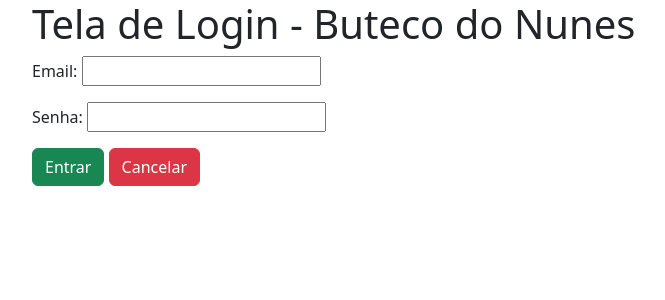
After one commit to leticiafernandap/lanchonetedonunestrabalho, a PHP site: page /login.php in a window 1280 px wide. The commit adds this page. Shown: the top 300 px of the page, without its empty margins (50-715 px from the left). Run offline with PHP 8.4, Linux system fonts and the light colour scheme.

Commit message:
atualizar

```diff
--- /dev/null
+++ b/login.php
@@ -0,0 +1,58 @@
+<?php
+
+    if(isset($_POST['email']) || isset($_POST['senha'])) {
+
+        if(strlen($_POST['email']) == 0 ) {
+            echo "Preencha seu email";
+        } else if (strlen($_POST['senha']) == 0) {
+            echo "Preencha sua senha";
+        } else {
+
+            $email = $mysqli->real_escape_string($_POST['email']);
+            $senha = $mysqli->real_escape_string($_POST['senha']);
+
+            $sql_code = "SELECT * FROM usuarios WHERE email = '$email' AND senha = '$senha' ";
+            $sql_code = $mysqli->query($sqli_code) or die("Falha na execução do código SQL: " . $mysqli->error);
+            $quantidade = $sql_query->num_rows;
+
+            if($quantidade == 1 ) {
+                $usuario = $sql_query->fetch_assoc();
+
+            } else {
+                echo "Falha ao logar! Email ou senha incorretos";
+            }
+        }
+
+        }
+
+
+?>
+
+
+<!DOCTYPE html>
+<html lang="pt-br">
+
+<head>
+    <meta charset="UTF-8">
+    <meta http-equiv="X-UA-Compatible" content="IE=edge">
+    <meta name="viewport" content="width=device-width, initial-scale=1.0">
+    <link href="https://cdn.jsdelivr.net/npm/bootstrap@5.3.0-alpha3/dist/css/bootstrap.min.css" rel="stylesheet" integrity="sha384-KK94CHFLLe+nY2dmCWGMq91rCGa5gtU4mk92HdvYe+M/SXH301p5ILy+dN9+nJOZ" crossorigin="anonymous">
+    <title>Página de login </title>
+</head>
+
+<body>
+<div class="container">
+        <h1>Tela de Login - Buteco do Nunes</h1>
+        <form action="" method="post">
+            <div class="mb-3">
+                <label for="">Email:</label>
+                <input type="text" name="bt_nome">
+            </div>
+            <div class="mb-3">
+                <label for="">Senha:</label>
+                <input type="password" name="bt_senha">
+            </div>
+            <div class="mb-3">
+               <input class="btn btn-success" type="submit" value="Entrar">
+               <a  class="btn btn-danger" href="index.php">Cancelar</a>
+            </div>
--- a/protect.php
+++ b/protect.php
@@ -4,6 +4,8 @@
     }
 
     if(!isset($_SESSION['email'])){
-        die ("Você não pode acessar porque não está logado");
+        die ("Você não pode acessar porque não está logado  <p><a href=\login.php\>Entrar</a></p>");
     }
+
+
 ?>
```
Also changed, not shown: conexao.php (indentation only).
